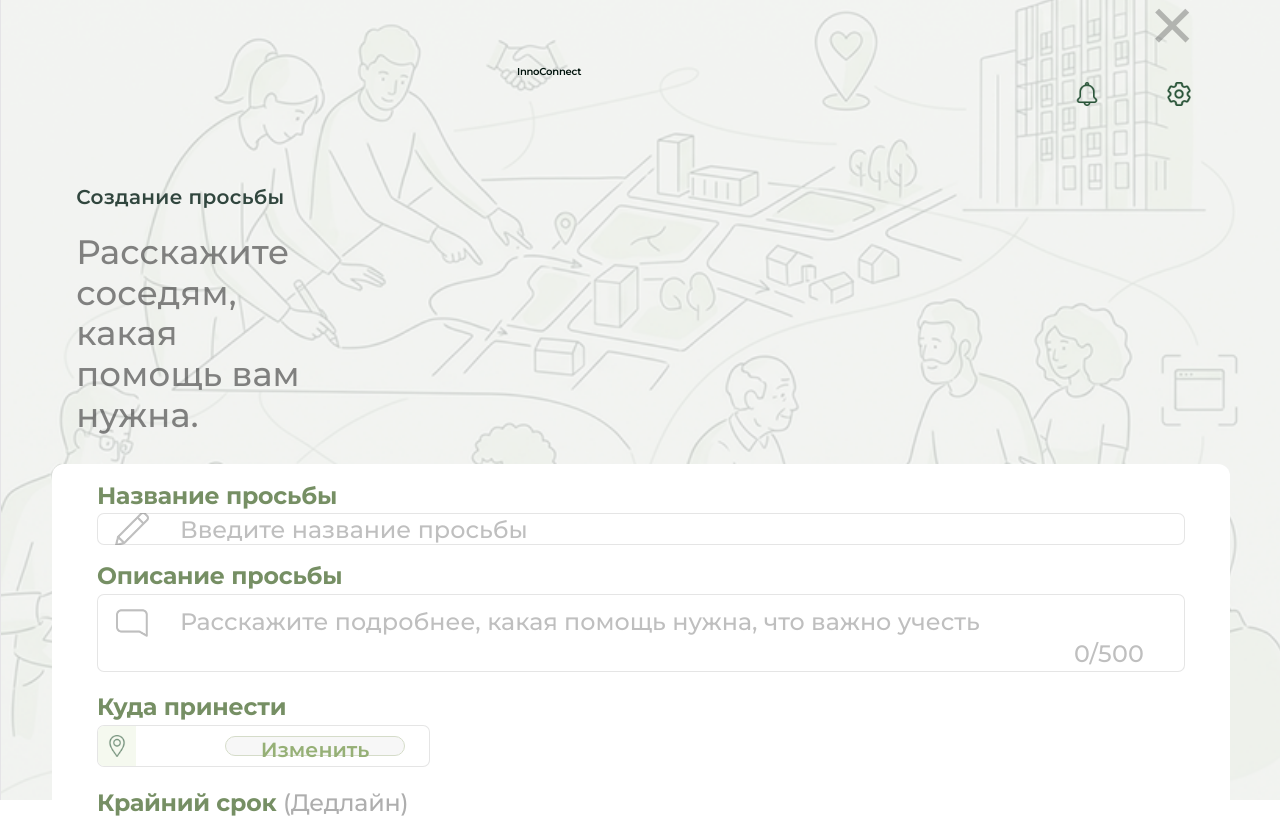
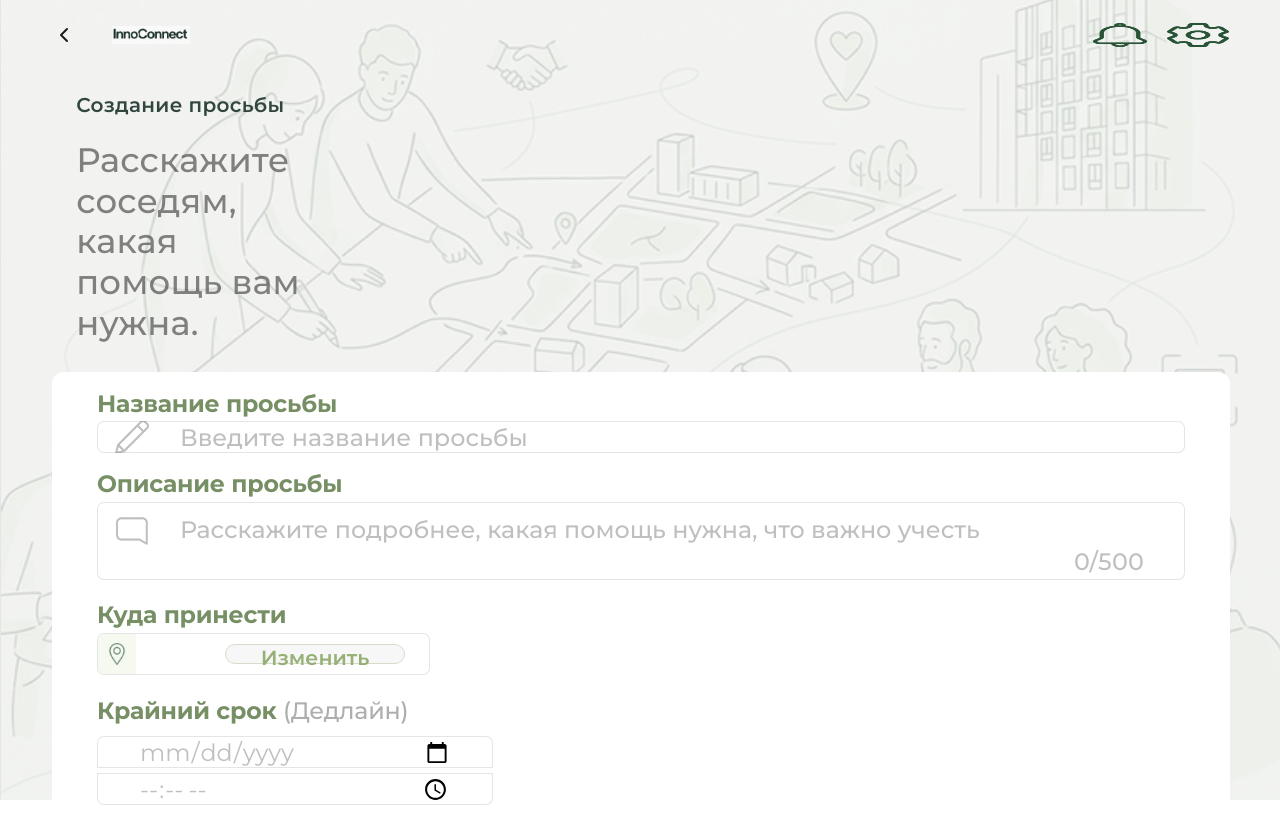
Before and after one commit to Mukhin-I/InnoConnect, a React (Vite) app in the folder frontend/: page /create-request in a window 1280 px wide. Shown: the top 818 px of the page. Built offline with nearby package versions, Linux system fonts and the light colour scheme; a web font is replaced by a local one.

Commit message:
fix(many pages): made union header layout

```diff
--- a/frontend/src/Chats.css
+++ b/frontend/src/Chats.css
@@ -16,7 +16,6 @@ h1, h2, h3, h4, h5, h6 {
     width: 100vw;
     height: 100vh;
     padding: 0.5vh 4vw;
-    padding-top: 5.5vh;
     background-color: #f5f5f5;
     background-image: url('./assets/bg.png');
     background-repeat: no-repeat;
@@ -47,6 +46,7 @@ h1, h2, h3, h4, h5, h6 {
     color: #243D34;
     text-align: left;
     margin-top: 5.5vh;
+    margin-left: 2vw;
 }
 
 .chats-top-bar {
--- a/frontend/src/Chats.jsx
+++ b/frontend/src/Chats.jsx
@@ -57,18 +57,16 @@ function Chats() {
     return (
         <>
             <div className="chats-page">
+                <header className="profile-header">
+                          <div className="logo-container">
+                            <img src={logoIcon} alt="Logo" className="logo-icon" />
+                          </div>
+                          <div className="header-icons">
+                            <img src={notificationIcon} alt="Notifications" className="header-icon" />
+                            <img src={settingsIcon} alt="Settings" className="header-icon" />
+                          </div>
+                </header>
                 <div className="chats-page-content">
-                    <div className="header-top">
-                    <h2>InnoConnect</h2>
-                    <IconButton
-                        icon={notificationIcon}
-                        alt=""
-                    />
-                    <IconButton
-                        icon={settingsIcon}
-                        alt=""
-                    />
-                    </div>
 
                     <h1 className="chats-header">Чаты</h1>
 
--- a/frontend/src/MeetingCreation.css
+++ b/frontend/src/MeetingCreation.css
@@ -56,7 +56,6 @@
     font-weight: 600;
     color: #000000;
     margin-bottom: 3vh;
-    letter-spacing: 0.5vw;
 }
 
 .text-header p {
@@ -391,10 +390,6 @@
         margin-top: -2vh;
     }
 
-    .text-header {
-        margin-top: -2vh;
-    }
-
     .text-header h1 {
         font-size: 3vw;
     }
--- a/frontend/src/MeetingCreation.jsx
+++ b/frontend/src/MeetingCreation.jsx
@@ -21,6 +21,8 @@ import LocationEditButton from './components/LocationEditButton'
 import seatsIcon from './assets/seatsIcon.png'
 import CategorySelector from './components/CategorySelector'
 import CreateButton from './components/CreateButton'
+import logoIcon from './assets/logo.svg';
+
 
 function MeetingCreation() {
   const navigate = useNavigate();
@@ -181,19 +183,23 @@ function MeetingCreation() {
   return (
     <>
       <div className="meeting-creation-page">
+                <header className="chat-header">
+                        <div className="header-left">
+                        <button className="rtr-back-btn" onClick={() => navigate('/chats')}>
+                            <svg width="24" height="24" viewBox="0 0 24 24" fill="none" xmlns="http://www.w3.org/2000/svg">
+                              <path d="M15 18L9 12L15 6" stroke="#1A1D1E" strokeWidth="2" strokeLinecap="round" strokeLinejoin="round"/>
+                            </svg>
+                          </button>
+                          <div className="logo-container">
+                            <img src={logoIcon} alt="Logo" className="logo-icon" />
+                          </div>
+                        </div>
+                        <div className="header-icons">
+                          <img src={notificationIcon} alt="Notifications" className="header-icon" />
+                          <img src={settingsIcon} alt="Settings" className="header-icon" />
+                        </div>
+                      </header>
         <div className="meeting-creation-page-content">
-          <button className="close-button-creation" onClick={handleClose}>×</button>
-          <div className="header-top">
-            <h2>InnoConnect</h2>
-              <IconButton
-                icon={notificationIcon}
-                alt=""
-              />
-              <IconButton
-                icon={settingsIcon}
-                alt=""
-              />
-          </div>
           <div className="text-header">
             <h1>Создание мероприятия</h1>
             <p>Расскажите о вашем мероприятии, чтобы другие пользователи могли присоединиться.</p>
--- a/frontend/src/Profile.css
+++ b/frontend/src/Profile.css
@@ -48,8 +48,8 @@
 
 .page-title {
   margin-bottom: 20px;
-  margin-top: 32px;
-  margin-left: 17px;
+  margin-top: 5.5vh;
+  margin-left: 0.5vh;
   font-size: 20px;
   font-weight: 700;
   text-align: left;
--- a/frontend/src/RequestCreation.css
+++ b/frontend/src/RequestCreation.css
@@ -31,6 +31,7 @@
   margin-left: auto;
 }
 
+
 .header-top {
     display: flex;
     flex-direction: row;
@@ -42,7 +43,11 @@
     flex-direction: column;
     text-align: left;
     width: 68vw;
-    margin-top: 40px;
+}
+
+.header-icon{
+width: 18px;
+  height: 18px;
 }
 
 .header-top h2 {
--- a/frontend/src/RequestCreation.jsx
+++ b/frontend/src/RequestCreation.jsx
@@ -13,7 +13,7 @@ import carActiveIcon from './assets/carActiveIcon.png'
 import carNotActiveIcon from './assets/carNotActiveIcon.png'
 import otherActiveIcon from './assets/otherActiveIcon.png'
 import otherNotActiveIcon from './assets/otherNotActiveIcon.png'
-import IconButton from './components/IconButton';
+import logoIcon from './assets/logo.svg';
 import CreationInput from './components/CreationInput';
 import pencilIcon from './assets/pencil.png';
 import TextareaCounter from './components/TextareaCounter'
@@ -224,19 +224,23 @@ function RequestCreation() {
   return (
     <>
       <div className="request-creation-page">
+        <header className="chat-header">
+                <div className="header-left">
+                <button className="rtr-back-btn" onClick={() => navigate('/chats')}>
+                    <svg width="24" height="24" viewBox="0 0 24 24" fill="none" xmlns="http://www.w3.org/2000/svg">
+                      <path d="M15 18L9 12L15 6" stroke="#1A1D1E" strokeWidth="2" strokeLinecap="round" strokeLinejoin="round"/>
+                    </svg>
+                  </button>
+                  <div className="logo-container">
+                    <img src={logoIcon} alt="Logo" className="logo-icon" />
+                  </div>
+                </div>
+                <div className="header-icons">
+                  <img src={notificationIcon} alt="Notifications" className="header-icon" />
+                  <img src={settingsIcon} alt="Settings" className="header-icon" />
+                </div>
+              </header>
         <div className="request-creation-page-content">
-            <button className="close-button-creation" onClick={handleClose}>×</button>
-            <div className="header-top">
-              <h2>InnoConnect</h2>
-              <IconButton
-                icon={notificationIcon}
-                alt=""
-              />
-              <IconButton
-                icon={settingsIcon}
-                alt=""
-              />
-            </div>
             <div className="text-header">
               <h1>Создание просьбы</h1>
               <p>Расскажите соседям, какая помощь вам нужна.</p>
--- a/frontend/src/Requests.css
+++ b/frontend/src/Requests.css
@@ -16,7 +16,6 @@ h1, h2, h3, h4, h5, h6 {
     width: 100vw;
     height: 100vh;
     padding: 0.5vh 4vw;
-    padding-top: 5.5vh;
     background-color: #f5f5f5;
     background-image: url('./assets/bg.png');
     background-repeat: no-repeat;
@@ -32,6 +31,7 @@ h1, h2, h3, h4, h5, h6 {
     color: #243D34;
     text-align: left;
     margin-top: 5.5vh;
+    margin-left: 2vw;
 }
 
 .requests-top-bar {
--- a/frontend/src/Requests.jsx
+++ b/frontend/src/Requests.jsx
@@ -138,18 +138,16 @@ function Requests() {
         return(
             <>
                 <div className="requests-page">
+                     <header className="profile-header">
+                                              <div className="logo-container">
+                                                <img src={logoIcon} alt="Logo" className="logo-icon" />
+                                              </div>
+                                              <div className="header-icons">
+                                                <img src={notificationIcon} alt="Notifications" className="header-icon" />
+                                                <img src={settingsIcon} alt="Settings" className="header-icon" />
+                                              </div>
+                                    </header>
                 <div className="requests-page-content">
-                    <div className="header-top">
-                    <h2>InnoConnect</h2>
-                    <IconButton
-                        icon={notificationIcon}
-                        alt=""
-                    />
-                    <IconButton
-                        icon={settingsIcon}
-                        alt=""
-                    />
-                    </div>
 
                     <h1 className="requests-header">Просьбы</h1>
 
```
